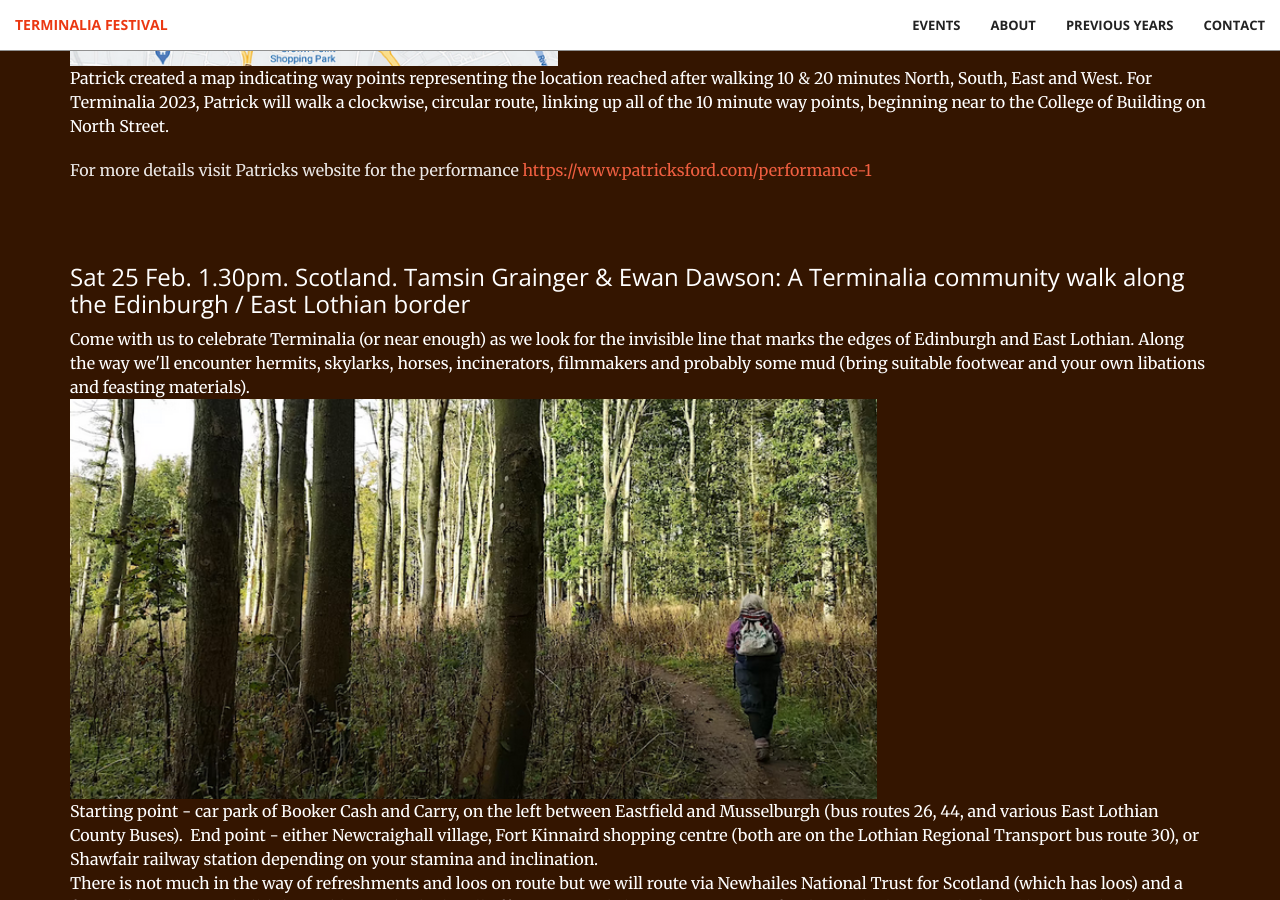
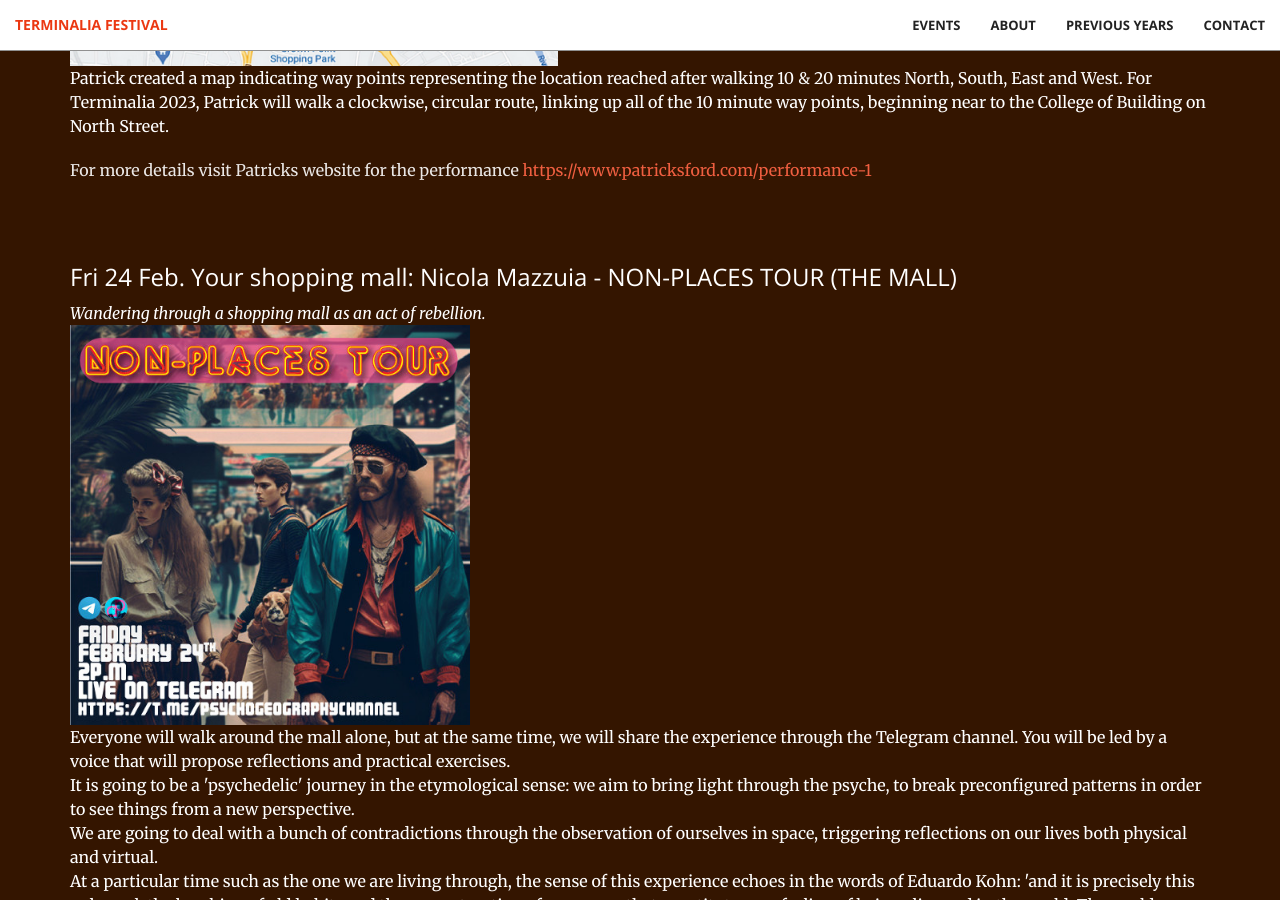
Before and after one commit to timwaters/terminalia, a Jekyll site: the page built from index.html, in a window 1280 px wide and 900 px high, scrolled down 6051 px. Built offline with Jekyll 4.4.1, drawn with Linux system fonts in a browser that asks for light colours; some of the changed text lies outside the part shown.

Commit message:
add non spaces tour

```diff
--- a/_includes/events.html
+++ b/_includes/events.html
@@ -201,6 +201,38 @@
           </p>
         </div>
 
+
+        <div class="col-lg-12 col-lg-offset-0 text-left event">
+
+          <h3>Fri 24 Feb. Your shopping mall: Nicola Mazzuia - NON-PLACES TOUR (THE MALL) </h3>
+
+
+          <p class="text">
+           <i> Wandering through a shopping mall as an act of rebellion. </i>
+           <br />
+           <img src="img/past/2023/non-places.jpg" height="400px">
+           <br />
+           Everyone will walk around the mall alone, but at the same time, we will share the experience through the Telegram channel. You will be led by a voice that will propose reflections and practical exercises.
+           <br />
+           It is going to be a 'psychedelic' journey in the etymological sense: we aim to bring light through the psyche, to break preconfigured patterns in order to see things from a new perspective.
+           <br />
+           We are going to deal with a bunch of contradictions through the observation of ourselves in space, triggering reflections on our lives both physical and virtual.
+           <br />
+           At a particular time such as the one we are living through, the sense of this experience echoes in the words of Eduardo Kohn: 'and it is precisely this upheaval, the breaking of old habits and the reconstruction of new ones, that constitutes our feeling of being alive and in the world. The world reveals itself to us not because we have habits, but in the moments when forced to abandon old habits, we assume new ones'.
+
+          </p>
+          <p class="text-faded">
+            To participate, you must go to the nearest shopping centre on Friday 24 February at 2 pm. We will all start together in front of the entrance, (or rather in front of the entrances, ideally a different one for each participant).  <br />
+
+            You must have an internet connection on your mobile phone, have the Telegram application installed, and have joined the channel:
+            <br />
+           <a href="https://t.me/psychogeographychannel">https://t.me/psychogeographychannel</a>
+           <br />
+            Don't forget to bring a pen and paper and a little bit of recklessness.
+          </p>
+        </div>
+
+
         <div class="col-lg-12 col-lg-offset-0 text-left event">
 
           <h3>Sat 25 Feb. 1.30pm. Scotland. Tamsin Grainger & Ewan Dawson: A Terminalia community walk along the Edinburgh / East Lothian border  </h3>
```
Also changed, not shown: img/past/2023/non-places.jpg (added).
